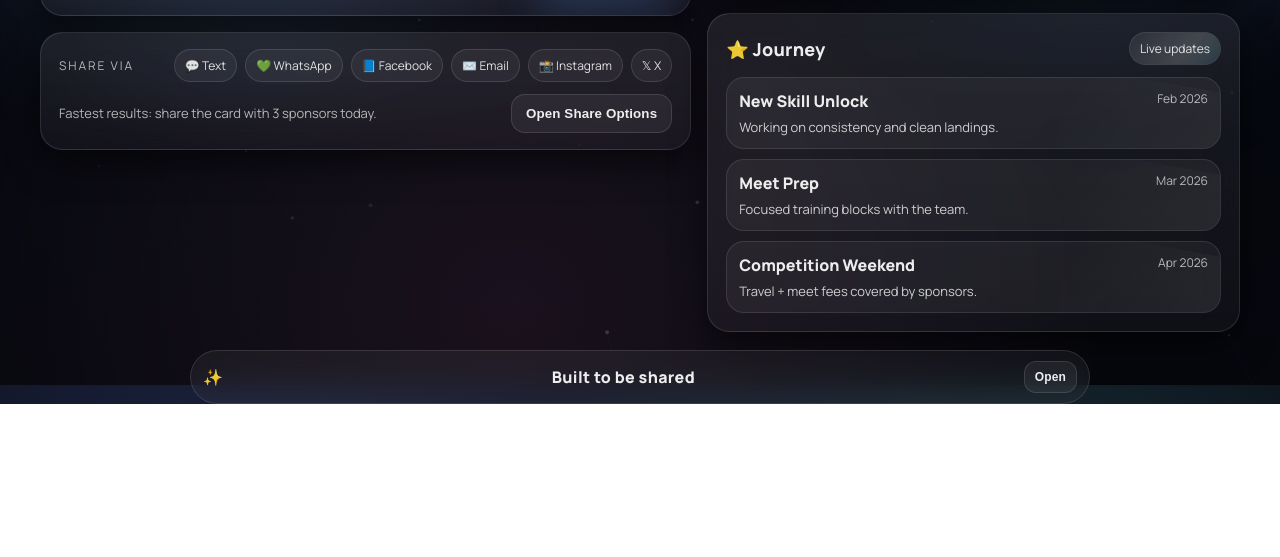
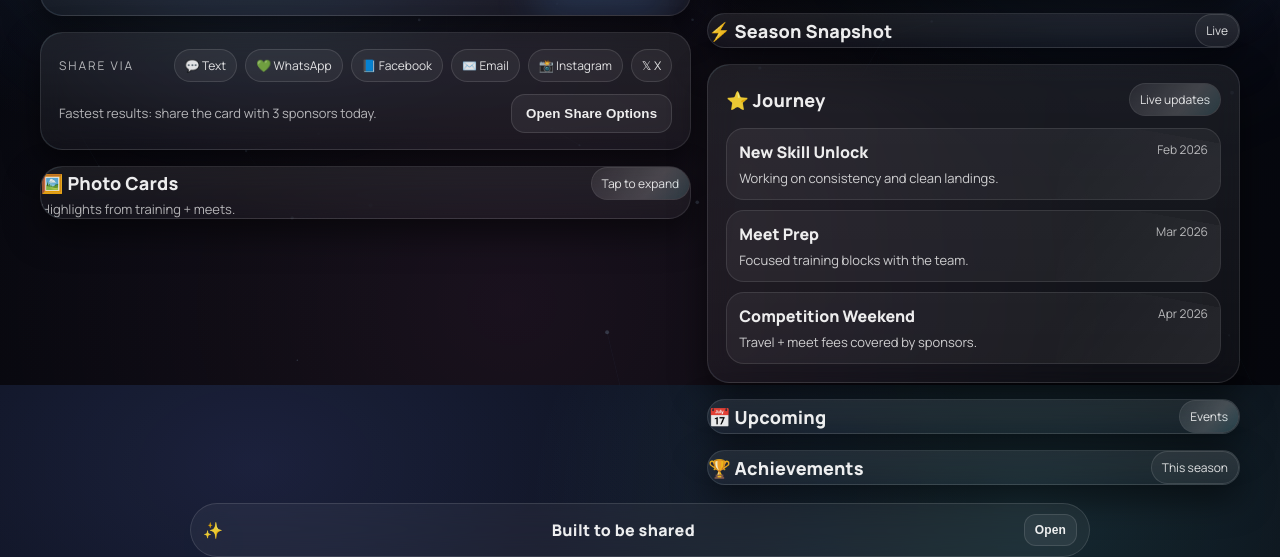
Before and after one commit to digitalathletecards/gymnastics, a plain HTML site: page index.html in a window 1280 px wide. Shown: the part 415-972 px from the top of the page. Before the commit the page ends 819 px from the top, so only its background shows below. Drawn offline with Linux system fonts and the light colour scheme.

Commit message:
Update index.html

```diff
--- a/index.html
+++ b/index.html
@@ -97,6 +97,16 @@
           </div>
         </div>
 
+        <!-- NEW: Photo Cards / Gallery -->
+        <div class="card gallery">
+          <div class="titleRow">
+            <div class="title">🖼️ Photo Cards</div>
+            <div class="pill pill--spark">Tap to expand</div>
+          </div>
+          <div class="sub" id="gallerySub">Highlights from training + meets.</div>
+          <div class="galleryGrid" id="galleryGrid"></div>
+        </div>
+
       </div>
 
       <aside class="hero__right">
@@ -116,6 +126,15 @@
           </div>
         </div>
 
+        <!-- NEW: Quick stats -->
+        <div class="card stats">
+          <div class="titleRow">
+            <div class="title">⚡ Season Snapshot</div>
+            <div class="pill">Live</div>
+          </div>
+          <div class="statsGrid" id="statsGrid"></div>
+        </div>
+
         <div class="card journey">
           <div class="titleRow">
             <div class="title">⭐ Journey</div>
@@ -123,6 +142,25 @@
           </div>
           <div class="timeline" id="timeline"></div>
         </div>
+
+        <!-- NEW: Upcoming -->
+        <div class="card upcoming">
+          <div class="titleRow">
+            <div class="title">📅 Upcoming</div>
+            <div class="pill pill--spark">Events</div>
+          </div>
+          <div class="upcomingList" id="upcomingList"></div>
+        </div>
+
+        <!-- NEW: Achievements -->
+        <div class="card achievements">
+          <div class="titleRow">
+            <div class="title">🏆 Achievements</div>
+            <div class="pill">This season</div>
+          </div>
+          <div class="achList" id="achList"></div>
+        </div>
+
       </aside>
     </section>
 
```
